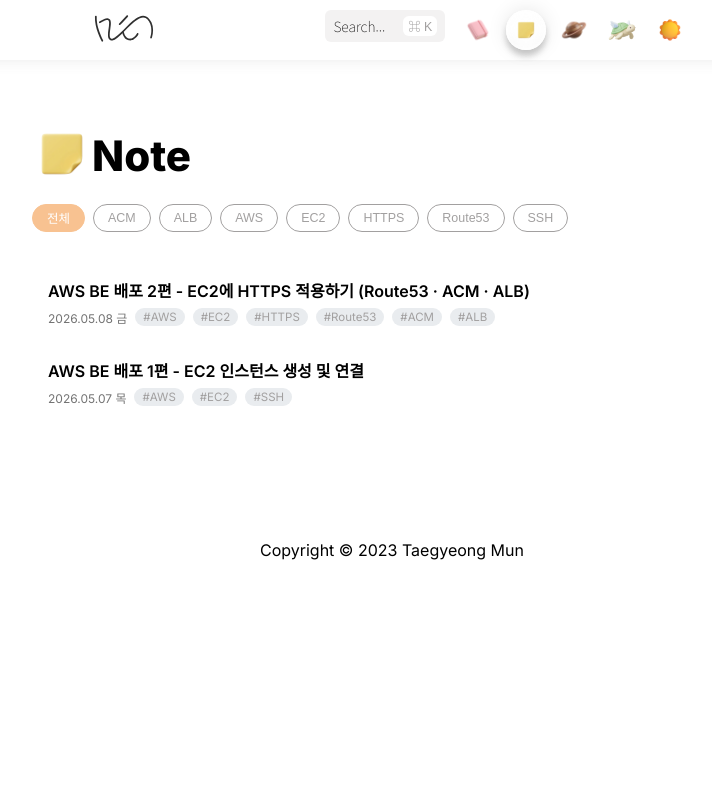
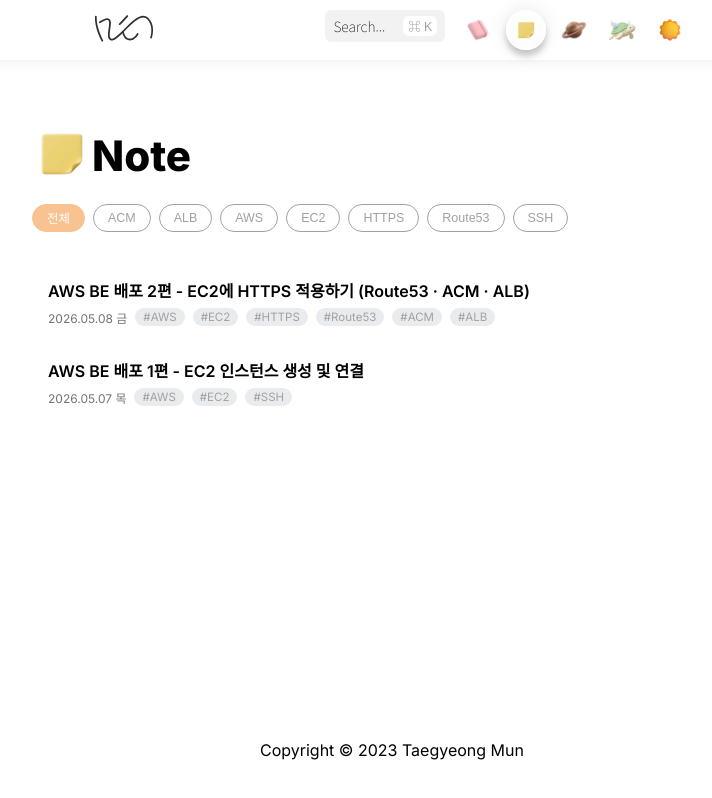
Before and after one commit to xmun74/xmunt, a Next.js app: page /note in a window 1280 px wide. Shown: the whole page, without its empty margins (248-960 px from the left). Built offline with nearby package versions, Linux system fonts and the light colour scheme.

Commit message:
style: Footer css 수정, SearchBar 수정

```diff
--- a/components/Footer.tsx
+++ b/components/Footer.tsx
@@ -1,8 +1,7 @@
 import styled from 'styled-components'
 
 const Container = styled.footer`
-  margin-top: 120px;
-  margin-bottom: 40px;
+  padding: 120px 0 40px;
   text-align: center;
 `
 
--- a/components/Layout.tsx
+++ b/components/Layout.tsx
@@ -6,12 +6,16 @@ import Header from './Header'
 import Footer from './Footer'
 
 const LayoutDiv = styled.div`
-  /* height: 100%; */
+  min-height: 100dvh;
+  display: flex;
+  flex-direction: column;
 `
 const Content = styled.main`
+  flex: 1;
   margin: 60px auto 0 auto;
   max-width: 720px;
   padding-top: 4rem;
+  width: 100%;
   @media screen and (max-width: 767px) {
     width: 90%;
   }
--- a/components/SearchBar.tsx
+++ b/components/SearchBar.tsx
@@ -34,7 +34,7 @@ const SearchTrigger = styled.button`
 
   @media screen and (max-width: 767px) {
     width: 58px;
-    padding: 12px;
+    padding: 0px 8px;
     justify-content: center;
   }
 `
@@ -48,7 +48,7 @@ const TriggerLabel = styled.span`
   font-weight: 200;
 
   @media screen and (max-width: 767px) {
-    display: none;
+    font-size: 10px;
   }
 `
 
```
